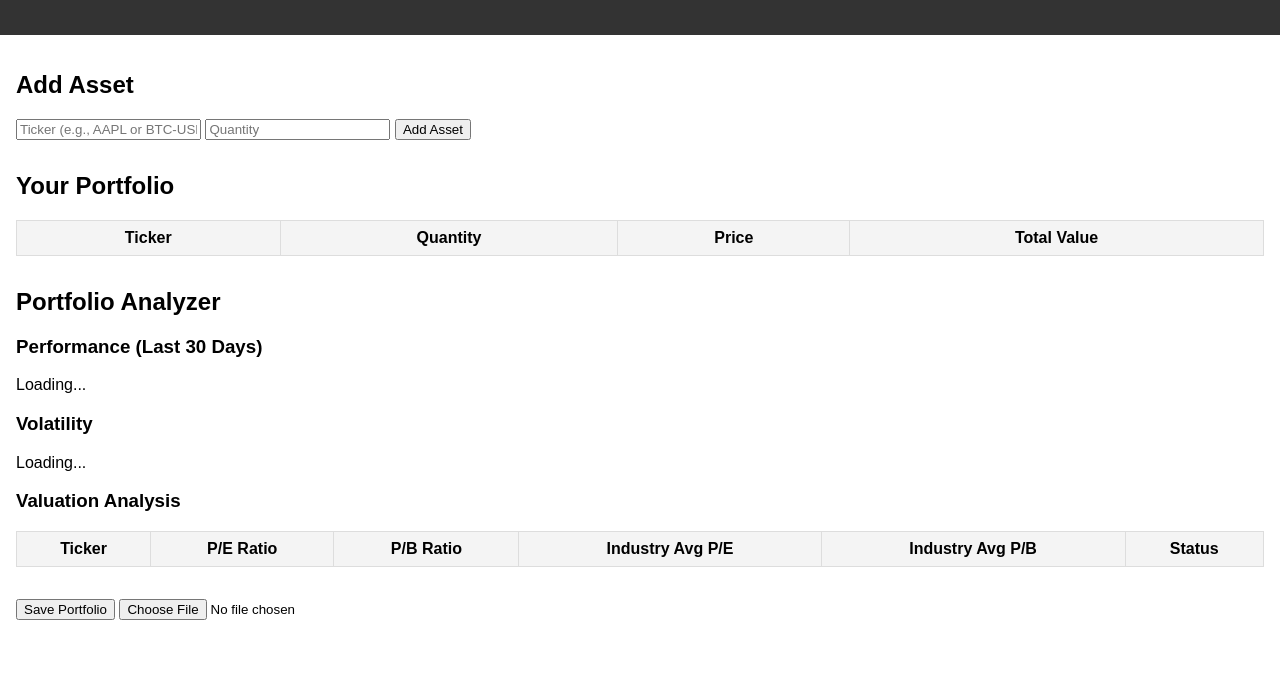
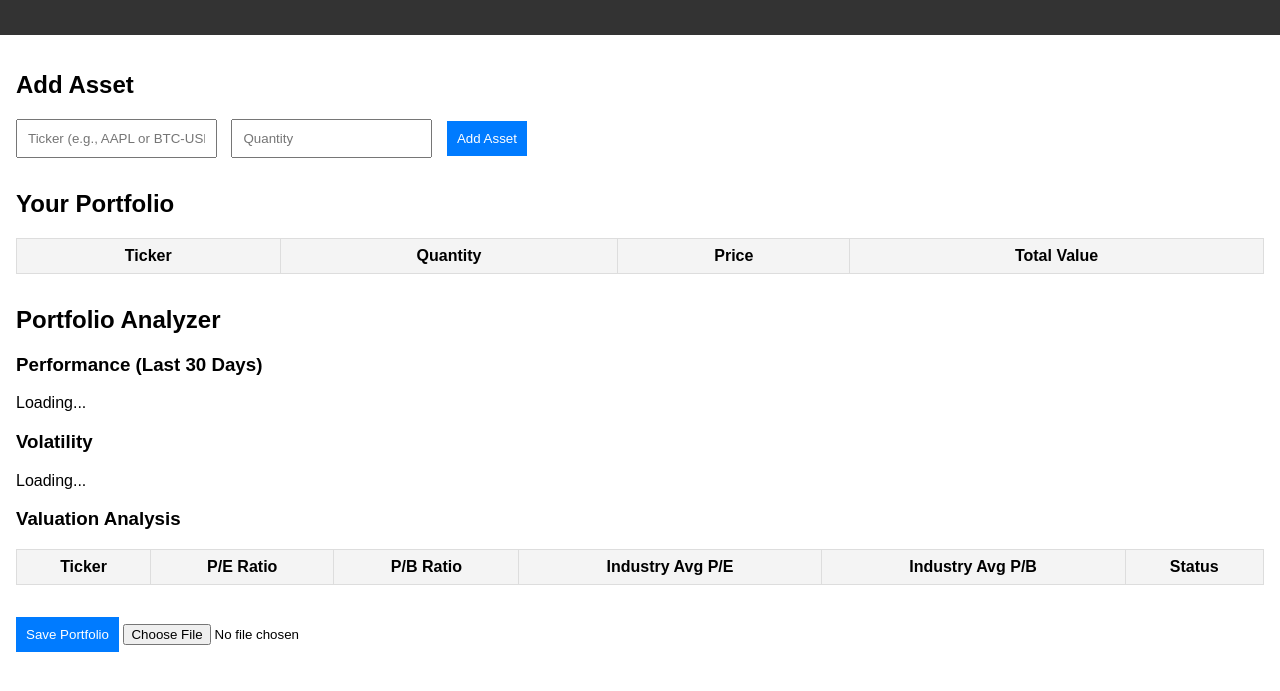
Before and after one commit to Packetsauce/portfolio-tracker, a plain HTML site: page index.html in a window 1280 px wide. Shown: the part 77-768 px from the top of the page. Drawn offline with Linux system fonts and the light colour scheme.

Commit message:
Update styles.css

```diff
--- a/styles.css
+++ b/styles.css
@@ -1,4 +1,4 @@
-/* styles.css */
+/* General Styles */
 body {
   font-family: Arial, sans-serif;
   margin: 0;
@@ -20,6 +20,7 @@ section {
   margin-bottom: 2rem;
 }
 
+/* Table Styles */
 table {
   width: 100%;
   border-collapse: collapse;
@@ -33,3 +34,26 @@ table th, table td {
 table th {
   background-color: #f4f4f4;
 }
+
+table td {
+  text-align: center;
+}
+
+/* Buttons */
+button {
+  background-color: #007bff;
+  color: white;
+  border: none;
+  padding: 10px;
+  cursor: pointer;
+}
+
+button:hover {
+  background-color: #0056b3;
+}
+
+/* Inputs */
+input[type="text"], input[type="number"] {
+  padding: 10px;
+  margin-right: 10px;
+}
```
